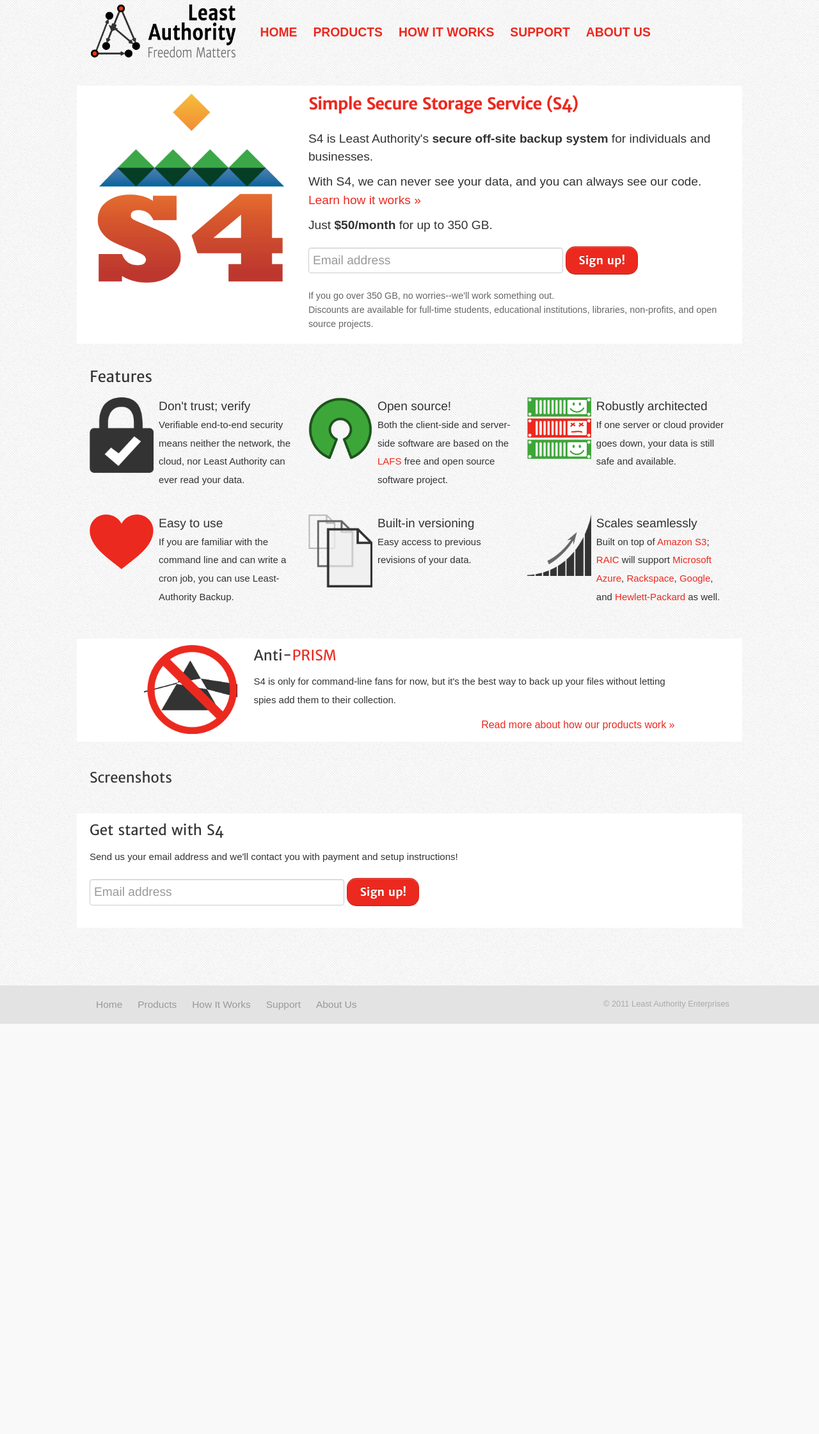
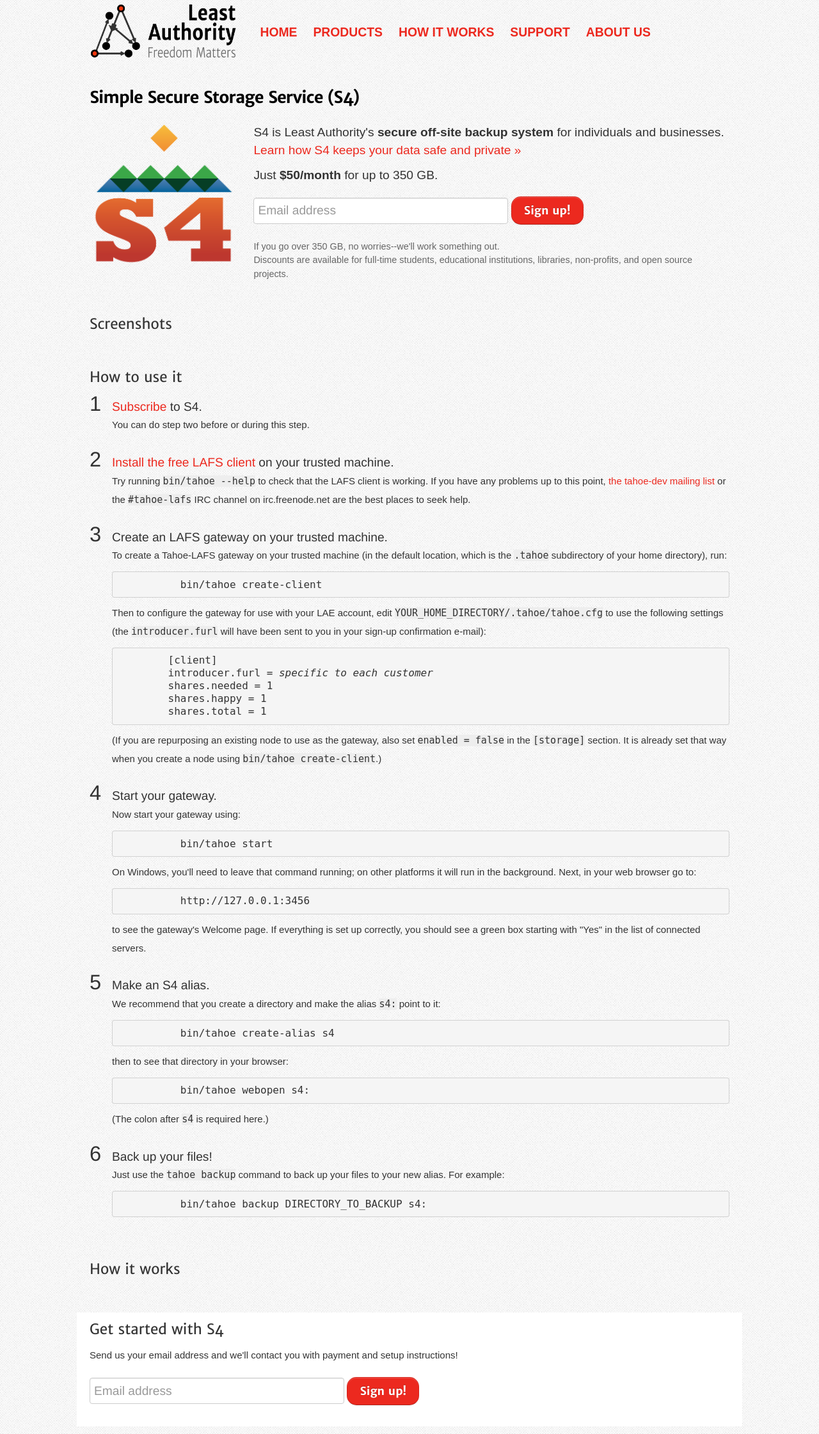
Before and after one commit to LeastAuthority/leastauthority.com, a Python web app: template lae_site/templates/product_s4.html in a window 1280 px wide. Shown: the top 2241 px of the page at 64% size. Before the commit the page ends 1600 px from the top, so only its background shows below. Run offline with Jinja, Linux system fonts and the light colour scheme; the template is opened without the code that fills it, so the values that code supplies are empty; some web fonts are replaced.

Commit message:
Added installation instructions to S4 product page

```diff
--- a/content/static/css/style.css
+++ b/content/static/css/style.css
@@ -105,15 +105,6 @@ a:active {
 
 p, blockquote, li {
     font-size: 15px;
-}
-
-pre {
-    font-size: 13px;
-}
-
-tt {
-    font-family: monospace;
-    font-size: 13px;
 }
 
 .left {
@@ -309,10 +300,34 @@ Product page
     background: white;
     padding: 10px 20px 10px 20px;
     margin: 0 -20px;
-/*    -webkit-border-radius: 5px;
-    -moz-border-radius: 5px;
-    border-radius: 5px;*/
 }
+
+/* howto instructions */
+
+.howto .row-fluid {
+    margin-bottom: 15px;
+}
+
+.howto .number {
+    font-size: 1.7em;
+    display: inline-block;
+    width: 35px;
+}
+
+.howto p, pre {
+    margin-left: 35px;
+}
+
+pre, tt {
+    font-family: monospace;
+    font-size: 1em;
+}
+
+tt {
+    background: #eee;
+}
+
+/* product comparison table */
 
 #product-comparison {
     border-collapse: separate;
@@ -355,6 +370,8 @@ Product page
     font-size: 1.8em;
 }
 
+/* glow quotes */
+
 .glowquotes {
     font-style: italic;
     font-size: 1.3em;
--- a/lae_site/templates/index.html
+++ b/lae_site/templates/index.html
@@ -46,7 +46,7 @@
     <div class="span8 top-area">
         <h2><a href="/product_s4/">Simple Secure Storage Service (S4)</a></h2>
         <p>S4 is Least Authority's <strong>secure off-site backup system</strong> for individuals and businesses. {% block learn_more %}<a href="/product_s4/">Learn more &raquo;</a>{% endblock %}</p>
-        <p>With S4, we can never see your data, and you can always see our code. <a href="/how_it_works/">Learn how it works &raquo;</a></p>
+        <p>With S4, we can never see your data, and you can always see our code. <a href="/product_s4/#how_it_works">Learn how it works &raquo;</a></p>
         <p>Just <strong>$50/month</strong> for up to 350 GB.</p>
         {% include '_signup_form.html' %}
         {% block more_price %}{% endblock %}
@@ -123,8 +123,9 @@
 {% endblock %}
     <section>
     <h3>Screenshots</h3>
-    <br>
+    </section>
 
+    <section>
     <div class="highlight">
     <h3>Get started with S4</h3>
     <p>Send us your email address and we'll contact you with payment and setup instructions!</p>
--- a/lae_site/templates/product_s4.html
+++ b/lae_site/templates/product_s4.html
@@ -1,20 +1,102 @@
-{% extends 'index.html' %}
+{% extends '_base.html' %}
 
-{% block tagline %}{% endblock %}
-{% block learn_more %}{% endblock %}
+{% block content %}
 
-{% block price %}
-<h3>Just <strong>$50/month</strong> for up to 350 GB.</h3>
-{% endblock %}
+<section>
+<h2>Simple Secure Storage Service (S4)</h2>
 
-{% block more_price %}
-<p class="help-text">If you go over 350 GB, no worries--we'll work something out.<br>Discounts are available for full-time students, educational institutions, libraries, non-profits, and open source projects.</p>
+<div class="row-fluid">
+    <div class="span3"><img src="/static/img/s4.png"></div>
+    <div class="span9 top-area">
+        <p>S4 is Least Authority's <strong>secure off-site backup system</strong> for individuals and businesses. <a href="#how_it_works">Learn how S4 keeps your data safe and private &raquo;</a></p>
+        <p>Just <strong>$50/month</strong> for up to 350 GB.</p>
+        {% include '_signup_form.html' %}
+        <p class="help-text">If you go over 350 GB, no worries--we'll work something out.<br>Discounts are available for full-time students, educational institutions, libraries, non-profits, and open source projects.</p>
+    </div>
+</div>
+</section>
+
+<section>
+    <h3>Screenshots</h3>
+</section>
+
+<section class="howto">
+    <h3>How to use it</h3>
+
+    <div class="row-fluid">
+        <h4><span class="number">1</span><a href="#signup">Subscribe</a> to S4.</h4>
+        <p>You can do step two before or during this step.</p>
+    </div>
+    <div class="row-fluid">
+        <h4><span class="number">2</span><a href="https://tahoe-lafs.org/trac/tahoe-lafs/wiki/Installation">Install the free LAFS client</a> on your trusted machine.</h4>
+        <p>Try running <tt>bin/tahoe --help</tt> to check that the LAFS client is working. If you have any problems up to this point, <a href="https://tahoe-lafs.org/cgi-bin/mailman/listinfo/tahoe-dev">the tahoe-dev mailing list</a> or the <tt>#tahoe-lafs</tt> IRC channel on irc.freenode.net are the best places to seek help.</p>
+    </div>
+    <div class="row-fluid">
+        <h4><span class="number">3</span>Create an LAFS gateway on your trusted machine.</h4>
+        <p>To create a Tahoe-LAFS gateway on your trusted machine (in the default location, which is the <tt>.tahoe</tt> subdirectory of your home directory), run:</p>
+        <pre>
+          bin/tahoe create-client</pre>
+        <p>Then to configure the gateway for use with your LAE account, edit
+        <tt>YOUR_HOME_DIRECTORY/.tahoe/tahoe.cfg</tt> to use the following settings (the
+        <tt>introducer.furl</tt> will have been sent to you in your sign-up confirmation
+        e-mail):</p>
+
+        <pre>
+        [client]
+        introducer.furl = <i>specific to each customer</i>
+        shares.needed = 1
+        shares.happy = 1
+        shares.total = 1</pre>
+
+        <p>(If you are repurposing an existing node to use as the gateway, also set <tt>enabled = false</tt> in
+        the <tt>[storage]</tt> section. It is already set that way when you create a node using
+        <tt>bin/tahoe create-client</tt>.)
+    </div>
+    <div class="row-fluid">
+        <h4><span class="number">4</span>Start your gateway.</h4>
+        <p>Now start your gateway using:</p>
+        <pre>
+          bin/tahoe start</pre>
+        <p>On Windows, you'll need to leave that command running; on other platforms
+        it will run in the background. Next, in your web browser go to:</p>
+        <pre>
+          http://127.0.0.1:3456</pre>
+        <p>to see the gateway's Welcome page. If everything is set up correctly, you
+        should see a green box starting with "Yes" in the list of connected servers.</p>
+    </div>
+
+    <div class="row-fluid">
+        <h4><span class="number">5</span>Make an S4 alias.</h4>
+        <p>We recommend that you create a directory and make the alias
+        <tt>s4:</tt> point to it:</p>
+        <pre>
+          bin/tahoe create-alias s4</pre>
+        <p>then to see that directory in your browser:</p>
+        <pre>
+          bin/tahoe webopen s4:</pre>
+        <p>(The colon after <tt>s4</tt> is required here.)</p>
+    </div>
+
+    <div class="row-fluid">
+        <h4><span class="number">6</span>Back up your files!</h4>
+        <p>Just use the <tt>tahoe backup</tt> command to back up your files to your new alias. For example:</p>
+        <pre>
+          bin/tahoe backup DIRECTORY_TO_BACKUP s4:</pre>
+    </div>
+</section>
+
+<section>
+    <a name="how_it_works"></a><h3>How it works</h3>
+</section>
+
+<section>
+    <div class="highlight">
+    <a name="signup"></a><h3>Get started with S4</h3>
+    <p>Send us your email address and we'll contact you with payment and setup instructions!</p>
+    {% include '_signup_form.html' %}
+    </div>
+</section>
+
 {% endblock %}
 
 {% block product_slug %}backup{% endblock %}
-
-{% block reviews %}
-{% endblock %}
-
-{% block more_products %}
-{% endblock %}
```
